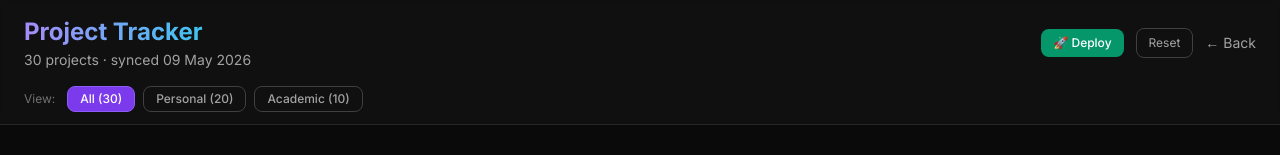
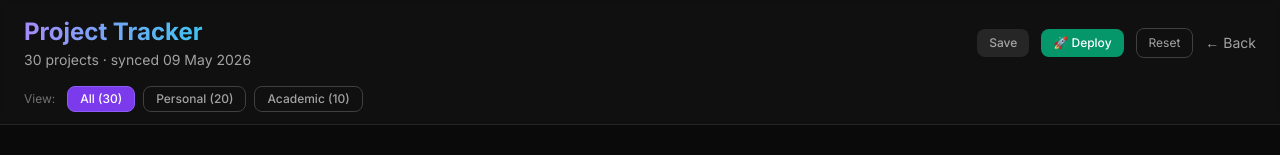
Before and after one commit to Blueshadow0107/portfolio, a Next.js app: page /dashboard in a window 1280 px wide. Shown: the top 155 px of the page. Built offline with nearby package versions, Linux system fonts and the light colour scheme.

Commit message:
Make Save button permanently visible

```diff
--- a/app/dashboard/page.tsx
+++ b/app/dashboard/page.tsx
@@ -361,24 +361,21 @@ export default function DashboardPage() {
             </p>
           </div>
           <div className="flex items-center gap-3">
-            <AnimatePresence>
+            <div className="flex items-center gap-2">
               {hasUnsaved && (
-                <motion.div
-                  initial={{ opacity: 0, x: 10 }}
-                  animate={{ opacity: 1, x: 0 }}
-                  exit={{ opacity: 0, x: 10 }}
-                  className="flex items-center gap-2"
-                >
-                  <span className="text-xs text-amber-400">Unsaved changes</span>
-                  <button
-                    onClick={saveChanges}
-                    className="text-xs px-3 py-1.5 rounded-lg bg-violet-600 text-white hover:bg-violet-500 transition-colors font-medium"
-                  >
-                    Save
-                  </button>
-                </motion.div>
+                <span className="text-xs text-amber-400">Unsaved</span>
               )}
-            </AnimatePresence>
+              <button
+                onClick={saveChanges}
+                className={`text-xs px-3 py-1.5 rounded-lg transition-colors font-medium ${
+                  hasUnsaved
+                    ? "bg-violet-600 text-white hover:bg-violet-500"
+                    : "bg-neutral-800 text-neutral-400 hover:text-neutral-200 hover:bg-neutral-700"
+                }`}
+              >
+                Save
+              </button>
+            </div>
             <DeployButton websiteOverrides={pendingWebsite} />
             <button
               onClick={resetOverrides}
```
